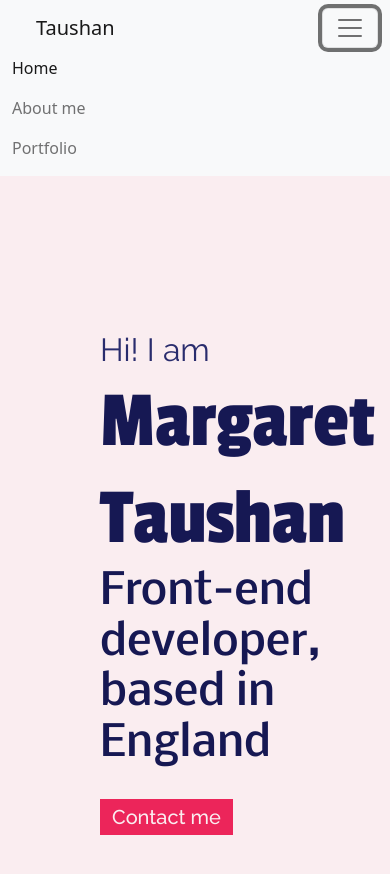
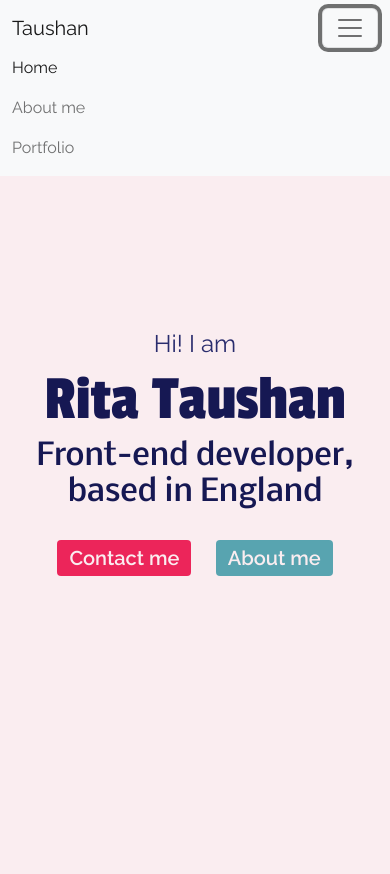
Before and after one commit to margarinsama/portfolio-project, a plain HTML site: page index.html in a window 390 px wide. Both pictures are taken after a click on the button "Toggle navigation". After the commit the page ends 844 px from the top, so only its background shows below. Drawn offline with nearby package versions, Linux system fonts and the light colour scheme.

Commit message:
added css to homepage and portfolio and about pages

```diff
--- a/index.html
+++ b/index.html
@@ -9,7 +9,7 @@
     <link rel="preconnect" href="https://fonts.googleapis.com">
     <link rel="preconnect" href="https://fonts.gstatic.com" crossorigin>
     <link
-        href="https://fonts.googleapis.com/css2?family=Nobile:wght@400;500&family=Passion+One&family=Raleway:wght@400;500;700&display=swap"
+        href="https://fonts.googleapis.com/css2?family=Nobile:wght@400;500&family=Passion+One&family=Raleway:wght@400;500;600;700&display=swap"
         rel="stylesheet">
     <link rel="stylesheet" href="styles/portfolio.css">
     <link href="https://cdn.jsdelivr.net/npm/bootstrap@5.2.2/dist/css/bootstrap.min.css" rel="stylesheet"
@@ -45,9 +45,12 @@
     </nav>
     <div class="hero">
         <p>Hi! I am</p>
-        <h1>Margaret Taushan</h1>
+        <h1>Rita Taushan</h1>
         <h2>Front-end developer, based in England</h2>
+        <div class="contact-links">
         <a class="contact-btn" href="#">Contact me</a>
+        <a class="about-btn" href="about.html">About me</a>
+        </div>
     </div>
 </body>
 </html>
--- a/styles/portfolio.css
+++ b/styles/portfolio.css
@@ -1,17 +1,31 @@
 :root {
-    --primary-color: #EC255A;
+    --primary-accent-color: #EC255A;
+    --secondary-accent-color: #58A4B0;
     --text-color: #161853;
     --secondary-text-color: #292C6D;
     --h1-font: 'Passion One', cursive;
     --h2-font: 'Nobile', sans-serif;;
     --main-font: 'Raleway', sans-serif;;
 }
+
+body {
+    background-color: #FAEDF0 !important;
+}
+
+img {
+    border-radius: 4px;
+}
+
+li {
+    font-family: var(--main-font);
+}
+
 .page-title {
-    padding-left: 24px;
+    font-family: var(--main-font);
 }
 
 .hero {
-    background-color: #FAEDF0;
+
     padding: 150px 0 150px 100px;
 }
 
@@ -36,11 +50,53 @@
     margin-bottom: 0;
 }
 .contact-btn {
-    background-color: var(--primary-color);
+    background-color: var(--primary-accent-color);
     color: #FAEDF0;
     text-decoration: none;
     padding: 6px 12px;
     font-family: var(--main-font);
-    font-weight: 500;
+    font-weight: 600;
     font-size: 20px;
+    transition: ease-in-out 0.4s;
+    border-radius: 4px;
+    margin-right: 10px;
 }
+
+.contact-btn:hover {
+    color: #FAEDF0;
+    background-color: var(--secondary-text-color);
+}
+
+.about-btn {
+    background-color: var(--secondary-accent-color);
+    color: #FAEDF0;
+    text-decoration: none;
+    padding: 6px 12px;
+    font-family: var(--main-font);
+    font-weight: 600;
+    font-size: 20px;
+    transition: ease-in-out 0.4s;
+    border-radius: 4px;
+    margin-left: 10px;
+}
+
+.about-btn:hover {
+    color: #FAEDF0;
+    background-color: var(--secondary-text-color);
+}
+@media (max-width: 600px) {
+    .hero {
+        text-align: center;
+        padding-left: 0;
+    }
+    .hero h1{
+        font-size: 64px;
+    }
+    .hero h2 {
+        font-size: 30px;
+    }
+    .hero p {
+        font-size: 24px;
+    }
+
+}
```
Also changed, not shown: about.html (added, +56 -0 lines), portfolio.html (added, +47 -0 lines), 1 other file.
